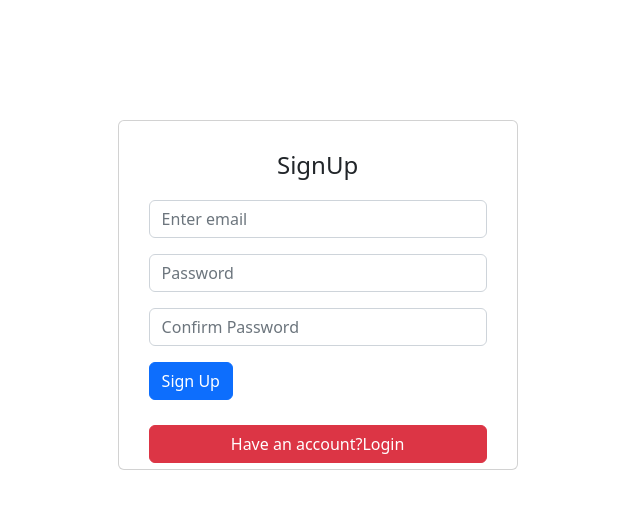
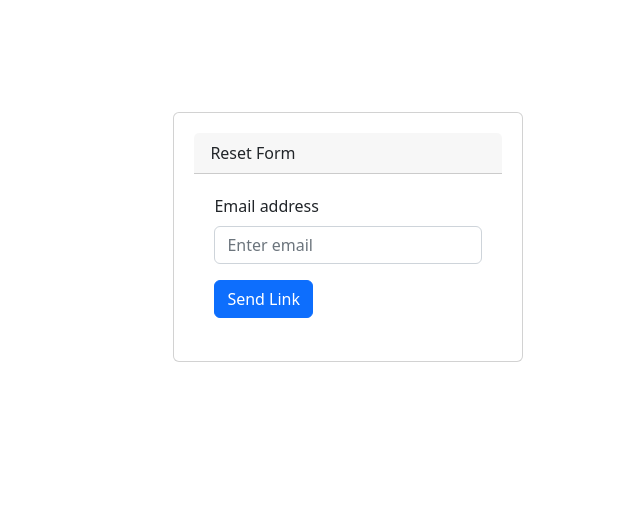
Before and after one commit to sushaaant20/ExpenseTracker, a React (Create React App) app: page /ForgotPassword in a window 1280 px wide. Before the commit this address led to /. Shown: the top 508 px of the page, without its empty margins (355-995 px from the left). Built offline with nearby package versions, Linux system fonts and the light colour scheme; no server answers.

Commit message:
Password Reset

```diff
--- a/src/App.js
+++ b/src/App.js
@@ -5,6 +5,7 @@ import AuthContext from "./components/Store/AuthContext";
 import Welcome from "./Pages/Welcome";
 import AuthForm from "./components/Auth/AuthForm";
 import Profile from "./Pages/Profile";
+import ForgotPassword from "./components/Auth/ForgotPassword";
 
 const App = () => {
   const ctx = useContext(AuthContext);
@@ -26,6 +27,9 @@ const App = () => {
         {!ctx.isLoggedIn && (
           <Route path="*" element={<Navigate to="/" replace={true} />} />
         )}
+        {!ctx.isLoggedIn && (
+          <Route path="/ForgotPassword" element={<ForgotPassword />} />
+        )}
 
         {ctx.isLoggedIn && <Route path="/" element={<AuthForm />} />}
         <Route path="*" element={<p>Not found</p>} />
--- a/src/components/Auth/AuthForm.js
+++ b/src/components/Auth/AuthForm.js
@@ -2,6 +2,7 @@ import React, { useState, useRef, useContext } from "react";
 import { Card, Container, Button, Form } from "react-bootstrap";
 import { Link, useNavigate } from "react-router-dom";
 import AuthContext from "../Store/AuthContext";
+import ForgotPassword from "./ForgotPassword";
 
 const AuthForm = (props) => {
   const navigate = useNavigate();
@@ -176,7 +177,7 @@ const AuthForm = (props) => {
             )}
             {isSendingReq && <p>Sending Request</p>}
           </Form>
-          {isLogin && <Link to="..">Forgot password</Link>}
+          {isLogin && <Link to="/ForgotPassword">Forgot password</Link>}
           <Button
             variant="danger"
             onClick={switchAuthModeHandler}
--- /dev/null
+++ b/src/components/Auth/ForgotPassword.js
@@ -0,0 +1,65 @@
+import React, { useRef, useState } from "react";
+import axios from "axios";
+import { Button, Form, Card, Container } from "react-bootstrap";
+
+const ForgotPassword = () => {
+  //const get user email to send reset link
+  const emailRef = useRef();
+  const [status, setStatus] = useState("");
+
+  const resetPasswordUrl = `https://identitytoolkit.googleapis.com/v1/accounts:sendOobCode?key=${process.env.REACT_APP_VERY_PRIVATE_KEY}`;
+  const resetPasswordHandler = async (e) => {
+    e.preventDefault();
+    setStatus("pending");
+    try {
+      const res = await axios.post(resetPasswordUrl, {
+        requestType: "PASSWORD_RESET",
+        email: emailRef.current.value,
+      });
+      if (res.status === 200) {
+        alert("Password Reset Link has been sent on your Email");
+        setStatus("Completed");
+      } else {
+        alert("Error while sending the email");
+      }
+    } catch (err) {
+      console.log(err);
+      alert(err.message);
+    }
+  };
+  return (
+    <Container style={{}}>
+      <Card
+        style={{
+          padding: "20px",
+          marginLeft: "40%",
+
+          height: "250px",
+          width: "350px",
+          marginTop: "10%",
+        }}
+      >
+        <Card.Header>Reset Form</Card.Header>
+        <Form style={{ padding: "20px" }}>
+          <Form.Group className="mb-3" controlId="formBasicEmail">
+            <Form.Label>Email address</Form.Label>
+            <Form.Control
+              type="email"
+              placeholder="Enter email"
+              ref={emailRef}
+            />
+            <Form.Text className="text-muted"></Form.Text>
+          </Form.Group>
+          <Button
+            variant="primary"
+            type="submit"
+            onClick={resetPasswordHandler}
+          >
+            Send Link
+          </Button>
+        </Form>
+      </Card>
+    </Container>
+  );
+};
+export default ForgotPassword;
```
